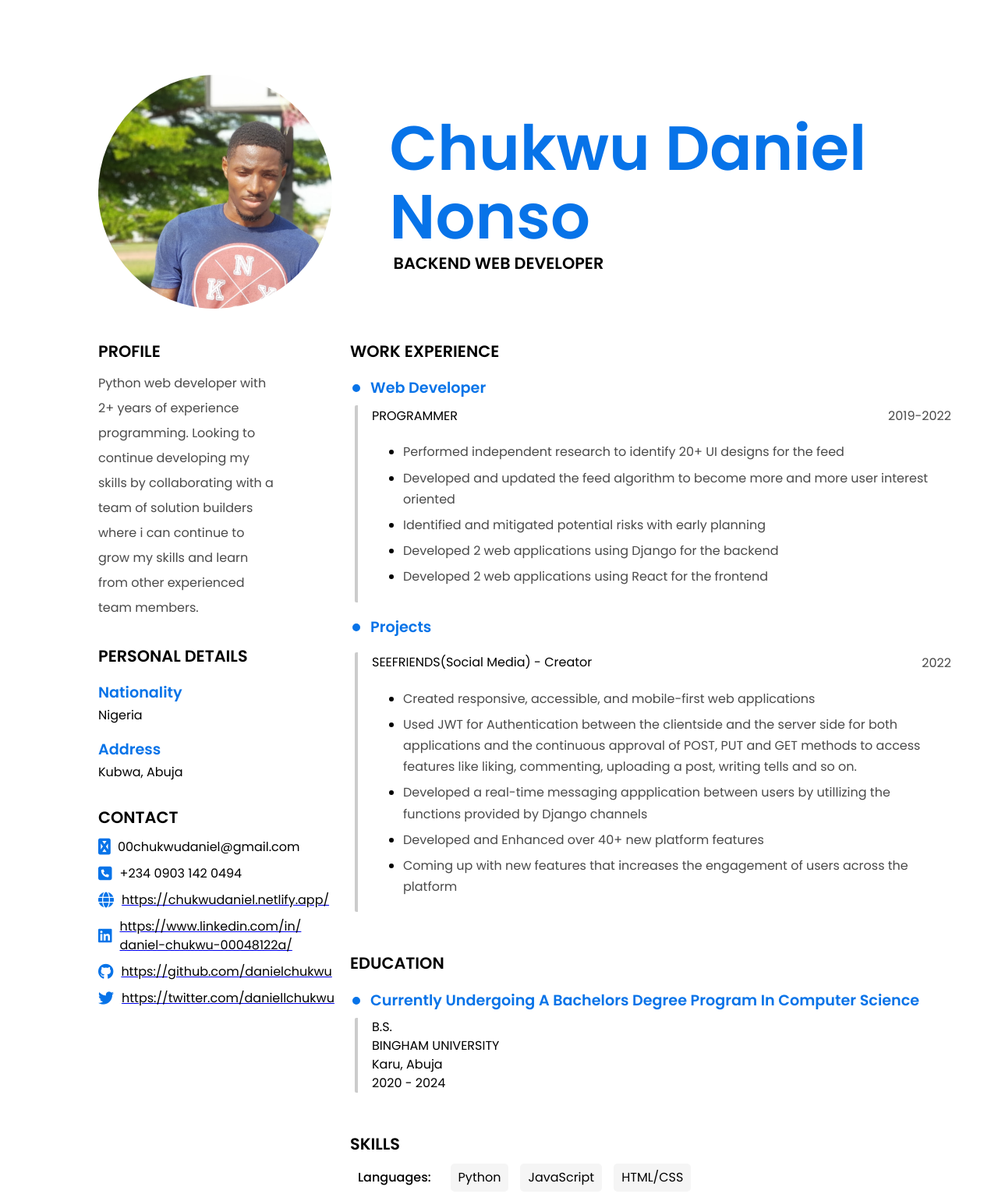
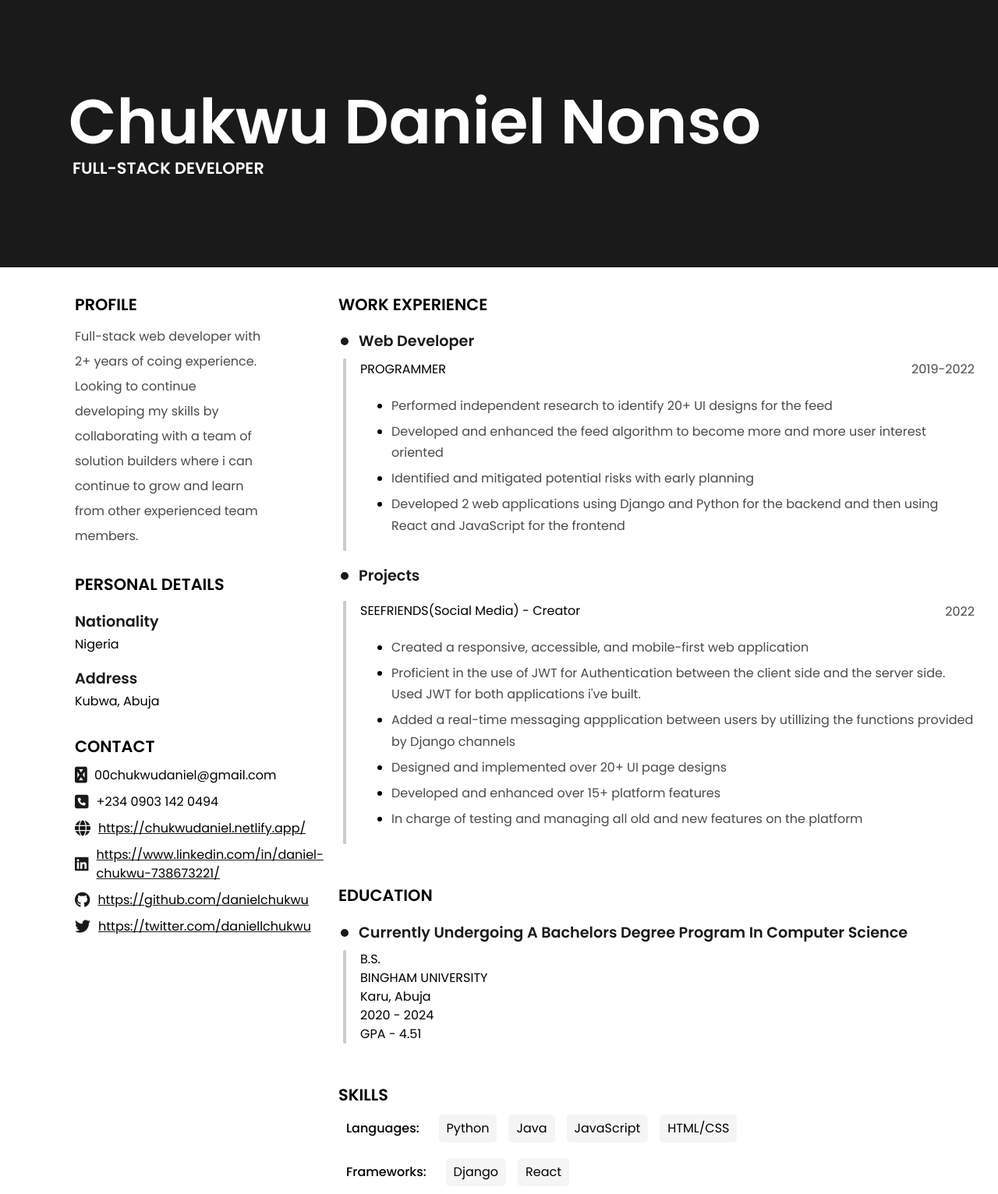
Before and after one commit to danielchukwu/danielsresume2.0, a plain HTML site: page index.html in a window 1280 px wide. Shown: the top 1532 px of the page at 78% size. Drawn offline with Linux system fonts and the light colour scheme.

Commit message:
remove dp and change the theme from blue to black

```diff
--- a/index.html
+++ b/index.html
@@ -10,24 +10,24 @@
    <meta name='viewport' content='width=device-width, initial-scale=1'>
    <link rel='stylesheet' type='text/css' media='screen' href='style.css'>
 </head>
-<body class=" pad-width-30">
+<body class="">
+   <div class="main-1">
+      <!-- <div class="img-holder">
+         <img src="images/dp/gc.jpg" alt="" class="dp">
+      </div> -->
+      <div class="m-who m-who-padding">
+         <p class="name no-margin">Chukwu Daniel Nonso</p>
+         <p class="name-sub role no-margin pad-left-5">FULL-STACK DEVELOPER</p>
+      </div>
+   </div>
    <main style="background-color: burlywood;">
       <section class="wrapper">
-         <div class="main-1">
-            <div class="img-holder">
-               <img src="images/dp/gc.jpg" alt="" class="dp">
-            </div>
-            <div class="m-who">
-               <p class="name no-margin">Chukwu Daniel Nonso</p>
-               <p class="role no-margin pad-left-5">BACKEND WEB DEVELOPER</p>
-            </div>
-         </div>
          <div class="grid-container">
             <div class="grid-1">
                <div class="grid-11">
                   <p class="role no-margin">profile</p>
                   <!-- <p class="no-margin text-p pad-top-10 pad-right-30">web developer with 2+ years of experience coding Python, Django, React JavaScript, Html and Css. I am from Nigeria and i am based in Abuja</p> -->
-                  <p class="no-margin text-p pad-top-10 pad-right-30">Python web developer with 2+ years of experience programming. Looking to continue developing my skills by collaborating with a team of solution builders where i can continue to grow my skills and learn from other experienced team members.</p>
+                  <p class="no-margin text-p pad-top-10 pad-right-30">Full-stack web developer with 2+ years of coing experience. Looking to continue developing my skills by collaborating with a team of solution builders where i can continue to grow and learn from other experienced team members.</p>
                </div>
                <div class="grid-12 pad-top-30">
                   <p class="role no-margin">personal details</p>
@@ -62,7 +62,7 @@
 
                   <div class="contacts pad-top-10">
                      <i class="fab fa-linkedin socials"></i>
-                     <a href="https://www.linkedin.com/in/daniel-chukwu-00048122a/" target="_blank"><p class="text-p2 no-margin pad-left-10">https://www.linkedin.com/in/<br>daniel-chukwu-00048122a/</p></a>
+                     <a href="https://www.linkedin.com/in/daniel-chukwu-738673221/" target="_blank"><p class="text-p2 no-margin pad-left-10">https://www.linkedin.com/in/daniel-chukwu-738673221/</p></a>
                   </div>
 
                   <div class="contacts pad-top-10">
@@ -111,16 +111,13 @@
                                        <p class="no-margin text-p">Performed independent research to identify 20+ UI designs for the feed</p>
                                     </li>
                                     <li>
-                                       <p class="no-margin text-p">Developed and updated the feed algorithm to become more and more user interest oriented</p>
+                                       <p class="no-margin text-p">Developed and enhanced the feed algorithm to become more and more user interest oriented</p>
                                     </li>
                                     <li>
                                        <p class="no-margin text-p">Identified and mitigated potential risks with early planning</p>
                                     </li>
                                     <li>
-                                       <p class="no-margin text-p">Developed 2 web applications using Django for the backend</p>
-                                    </li>
-                                    <li>
-                                       <p class="no-margin text-p">Developed 2 web applications using React for the frontend</p>
+                                       <p class="no-margin text-p">Developed 2 web applications using Django and Python for the backend and then using React and JavaScript for the frontend</p>
                                     </li>
                                  </ul>
                               </div>
@@ -149,23 +146,41 @@
                                  </div>
                                  <ul>
                                     <li>
-                                       <p class="no-margin text-p">Created responsive, accessible, and mobile-first web applications</p>
+                                       <p class="no-margin text-p">Created a responsive, accessible, and mobile-first web application</p>
                                     </li>
                                     <li>
-                                       <p class="no-margin text-p">Used JWT for Authentication between the clientside and the server side for both applications and the continuous approval of POST, PUT and GET methods to access features like liking, commenting, uploading a post, writing tells and so on.</p>
+                                       <p class="no-margin text-p">Proficient in the use of JWT for Authentication between the client side and the server side. Used JWT for both applications i've built.</p>
                                     </li>
                                     <li>
-                                       <p class="no-margin text-p">Developed a real-time messaging appplication between users by utillizing the functions provided by Django channels</p>
+                                       <p class="no-margin text-p">Added a real-time messaging appplication between users by utillizing the functions provided by Django channels</p>
                                     </li>
                                     <li>
-                                       <p class="no-margin text-p">Developed and Enhanced over 40+ new platform features</p>
+                                       <p class="no-margin text-p">Designed and implemented over 20+ UI page designs</p>
                                     </li>
                                     <li>
-                                       <p class="no-margin text-p">Coming up with new features that increases the engagement of users across the platform</p>
+                                       <p class="no-margin text-p">Developed and enhanced over 15+ platform features</p>
+                                    </li>
+                                    <li>
+                                       <p class="no-margin text-p">In charge of testing and managing all old and new features on the platform</p>
                                     </li>
                                  </ul>
                               </div>
                            </div>
+
+                           <!-- <div class="rule-and-text pad-top-10">
+                              <div class="rule rat1"></div>
+                              <div class="rat2">
+                                 <div class="title-and-date">
+                                    <p class="role-subb no-margin">Join(todolist) - Creator</p>
+                                    <p class="no-margin text-p">2022</p>
+                                 </div>
+                                 <ul>
+                                    <li>
+                                       <p class="no-margin text-p">Developed using React for the frontend and Django for the backend</p>
+                                    </li>
+                                 </ul>
+                              </div>
+                           </div> -->
 
                         </div>
                      </div>
@@ -215,6 +230,7 @@
                                  <p class="role-subb no-margin">BINGHAM UNIVERSITY</p>
                                  <p class="role-subb no-margin">Karu, Abuja</p>
                                  <p class="role-subb no-margin">2020 - 2024</p>
+                                 <p class="role-subb no-margin">GPA - 4.51</p>
 
                               </div>
                            </div>
@@ -230,6 +246,7 @@
                   <div class="skills-container">
                      <p class="sk sk-title no-margin">Languages: </p>
                      <p class="sk no-margin">Python</p>
+                     <p class="sk no-margin">Java</p>
                      <p class="sk no-margin">JavaScript</p>
                      <p class="sk no-margin">HTML/CSS</p>
                   </div>
@@ -241,7 +258,9 @@
                   <div class="skills-container">
                      <p class="sk sk-title no-margin">Others: </p>
                      <p class="sk no-margin">Photoshop</p>
+                     <!-- <p class="sk no-margin">Premiere Pro</p> -->
                      <p class="sk no-margin">Illustrator</p>
+                     <p class="sk no-margin">Git</p>
                      <!-- <p class="sk no-margin">After Effect</p> -->
                   </div>
                </div>
--- a/style.css
+++ b/style.css
@@ -10,6 +10,10 @@ body {
    --black: #000;
    --textgrey: #4a4a4a;
    --bargrey: #cccccc;
+}
+
+a {
+   text-decoration-color: #1a1a1a;
 }
 
 li {
@@ -64,7 +68,7 @@ li {
 
 
 .wrapper {
-   padding: 6rem 6rem;
+   padding: 0rem 6rem 6rem;
    width: 100%;
    background-color: #fff;
    box-sizing: border-box;
@@ -73,9 +77,12 @@ li {
 .main-1 {
    display: flex;
    align-items: center;
+   background-color: #1a1a1a;
+   /* max-width: 1300px; */
 }
 
 .img-holder {
+   margin-left: 95px;
    min-width: 300px;
    max-width: 300px;
    border-radius: 50%;
@@ -91,12 +98,19 @@ li {
 .m-who {
    padding-left: 4.6rem;
 }
+.m-who-padding {
+   padding: 7rem 5.5rem;
+}
 
 .name{
    font-size: 5rem;
    font-weight: 600;
    line-height: 1.1;
-   color: var(--themeblue);
+   color:#fff;
+}
+
+.name-sub {
+   color: #fff;
 }
 .role {
    font-size: 1.3rem;
@@ -109,7 +123,7 @@ li {
    font-weight: 600;
    text-transform: capitalize;
    line-height: 1.25;
-   color: var(--themeblue);
+   color: #1a1a1a;
 }
 .role-subb {
    font-size: 1rem;
@@ -186,7 +200,7 @@ li {
 .blue-circle {
    padding: 5px;
    border-radius: 50%;
-   background-color: #0773e8;
+   background-color: #1a1a1a;
    z-index: 2;
    border: 3px solid #fff;
 }
@@ -241,6 +255,10 @@ li {
 }
 
 .socials {
-   color: var(--themeblue);
+   color: #1a1a1a;
    font-size: 20px;
 }
+
+.main-1 {
+   background-color: ;
+}
```
Also changed, not shown: gitignore.txt (deleted), 1 other file.
